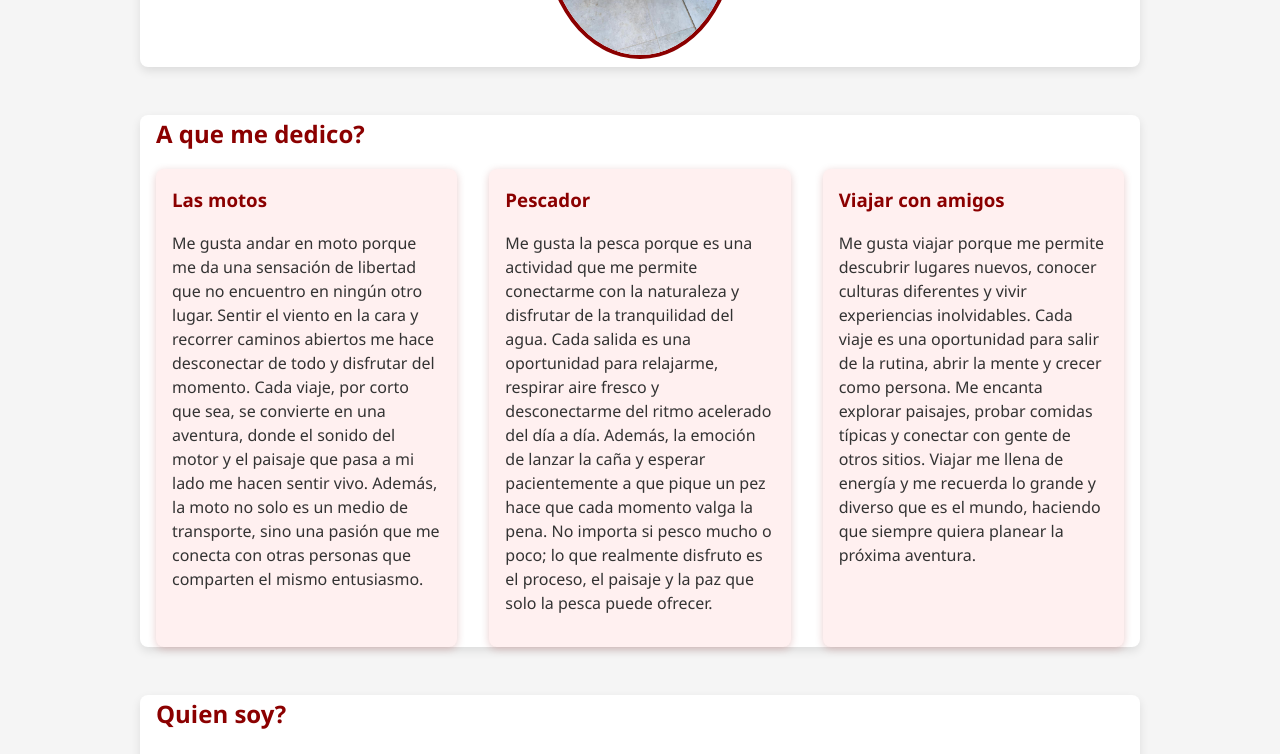
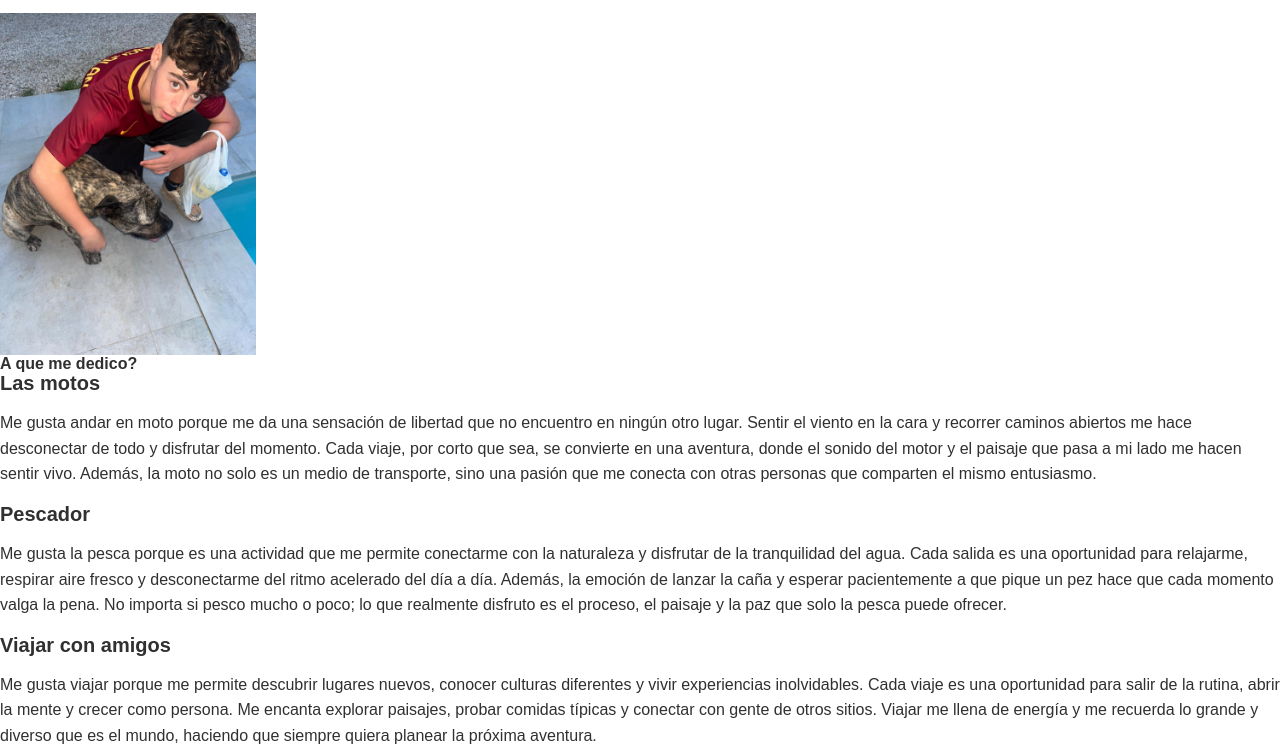
Before and after one commit to Luca6669/portfoli, a plain HTML site: page Portfoli/index.html in a window 1280 px wide. Shown: the part 457-1211 px from the top of the page. Drawn offline with nearby package versions, Linux system fonts and the light colour scheme; a web font is replaced by a local one.

Commit message:
Add files via upload

```diff
--- a/Portfoli/index.html
+++ b/Portfoli/index.html
@@ -9,7 +9,20 @@
     <link rel="stylesheet" href="https://cdnjs.cloudflare.com/ajax/libs/normalize/7.0.0/normalize.min.css">
     <link rel="stylesheet" href="https://cdnjs.cloudflare.com/ajax/libs/font-awesome/5.11.2/css/all.css"
         integrity="sha256-46qynGAkLSFpVbEBog43gvNhfrOj+BmwXdxFgVK/Kvc=" crossorigin="anonymous" />
-    <link rel="stylesheet" href="./style.css">
+    <link rel="stylesheet" href="./style2.css">
+
+    <link rel="preconnect" href="https://fonts.googleapis.com">
+    <link rel="preconnect" href="https://fonts.gstatic.com" crossorigin>
+    <link
+        href="https://fonts.googleapis.com/css2?family=Oswald:wght@200..700&family=SUSE+Mono:ital,wght@0,100..800;1,100..800&display=swap"
+        rel="stylesheet">
+
+    <link rel="preconnect" href="https://fonts.googleapis.com">
+    <link rel="preconnect" href="https://fonts.gstatic.com" crossorigin>
+    <link
+        href="https://fonts.googleapis.com/css2?family=Libre+Baskerville:ital,wght@0,400;0,700;1,400&family=Oswald:wght@200..700&family=SUSE+Mono:ital,wght@0,100..800;1,100..800&display=swap"
+        rel="stylesheet">
+
 </head>
 
 <body>
--- a/Portfoli/style.css
+++ b/Portfoli/style.css
@@ -14,7 +14,7 @@ body {
 
 /* HEADER */
 header {
-  background: #8b0000; /* rojo oscuro */
+  background: #F72020; /* rojo oscuro */
   color: white;
   display: flex;
   align-items: center;
--- /dev/null
+++ b/Portfoli/style2.css
@@ -0,0 +1,58 @@
+* {
+box-sizing: border-box;
+}
+
+:root {
+--fuentePrimaria: 'Source Sans Pro', sans-serif;
+--fuenteSecundaria: 'Source Code Pro', monospace;
+
+--fw-reg: 300;
+--fw-bold: 900;
+
+--clr-light: #fff;
+--clr-dark: #303030;
+--clr-accent: #16e0bd;
+
+--fs-h1: 3rem;
+--fs-ha2: 2.25rem;
+--fs-h3: 1.25rem;
+--fs-body: 1rem;
+}
+
+@media (max-width: 800px){
+    :root{
+        --fs-h1: 4.5rem;
+        --fs-ha2: 3.75rem;
+        --fs-h3: 1.5rem;
+        --fs-body: 1.25rem;
+    }
+}
+
+body{
+    background-color: var(--clr-light);
+    color: var(--clr-dark);
+    margin: 0;
+    font-family: var(--fuentePrimaria);
+    font-size: var(--fs-body);
+    line-height: 1.6 ;
+}
+
+img{
+    display: block;
+    max-width: 100%;
+}
+
+h1{
+    font-size: var(--fs-h1);
+}
+h2{
+    font-size: var(--fs-h2);
+}
+h3{
+    font-size: var(--fs-h3);
+}
+
+h1, h2, h3{
+    line-height: 1.1;
+    margin: 0;
+}
```
